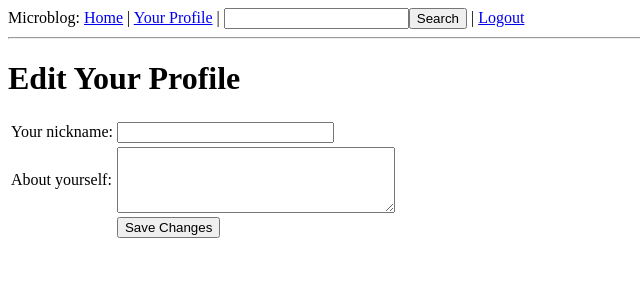
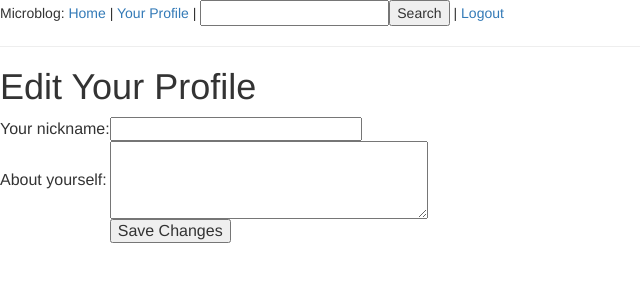
Before and after one commit to t33chong/microblog, a Flask app: page /edit/ in a window 1280 px wide. Shown: the top 300 px of the page, without its empty margins (0-640 px from the left). Run offline with Flask 2, Linux system fonts and the light colour scheme; a user stored in the database is signed in; data comes from the database, SQL or seed files in the repository; parts of the project's set-up code (start-up, migrations or seed data) failed here and were passed over; some libraries are stand-ins or nearby versions.

Commit message:
add bootstrap and jquery

```diff
--- a/app/templates/base.html
+++ b/app/templates/base.html
@@ -1,12 +1,26 @@
 <html>
   <head>
+    <meta charset="utf-8">
+    <meta http-equiv="X-UA-Compatible" content="IE=edge">
+    <meta name="viewport" content="width=device-width, initial-scale=1">
+
     {% if title %}
     <title>{{title}} - microblog</title>
     {% else %}
     <title>microblog</title>
     {% endif %}
+
+    <!-- Bootstrap -->
+    <link rel="stylesheet" href="//netdna.bootstrapcdn.com/bootstrap/3.1.1/css/bootstrap.min.css">
+    <link rel="stylesheet" href="//netdna.bootstrapcdn.com/bootstrap/3.1.1/css/bootstrap-theme.min.css">
+    <!--[if lt IE 9]>
+      <script src="https://oss.maxcdn.com/libs/html5shiv/3.7.0/html5shiv.js"></script>
+      <script src="https://oss.maxcdn.com/libs/respond.js/1.4.2/respond.min.js"></script>
+    <![endif]-->
   </head>
   <body>
+    <script src="https://ajax.googleapis.com/ajax/libs/jquery/1.11.0/jquery.min.js"></script>
+    <script src="//netdna.bootstrapcdn.com/bootstrap/3.1.1/js/bootstrap.min.js"></script>
     <div>Microblog:
       <a href="{{ url_for('index') }}">Home</a>
         {% if g.user.is_authenticated() %}
```
Lines whose indentation alone changed are shown as unchanged.
